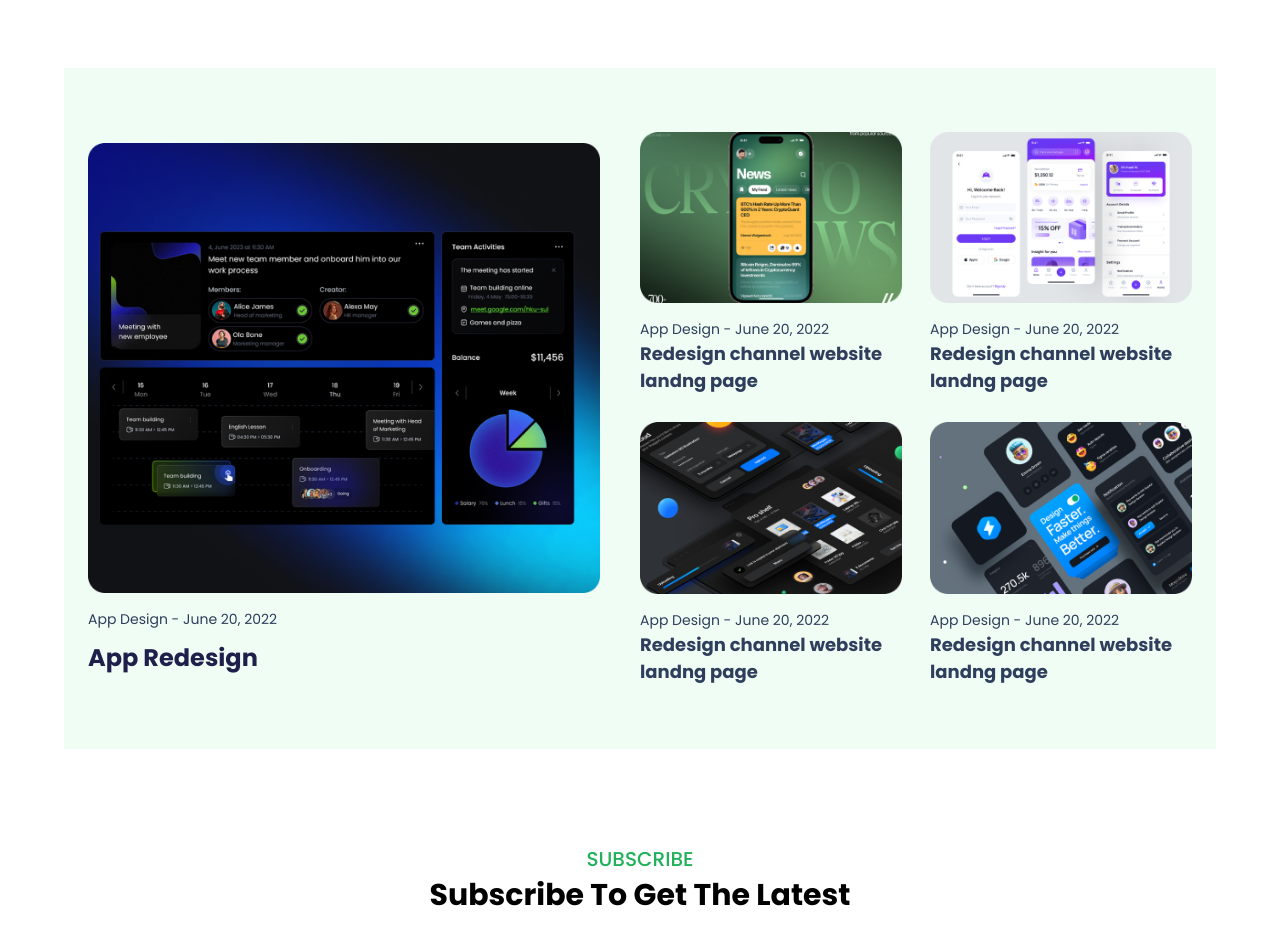
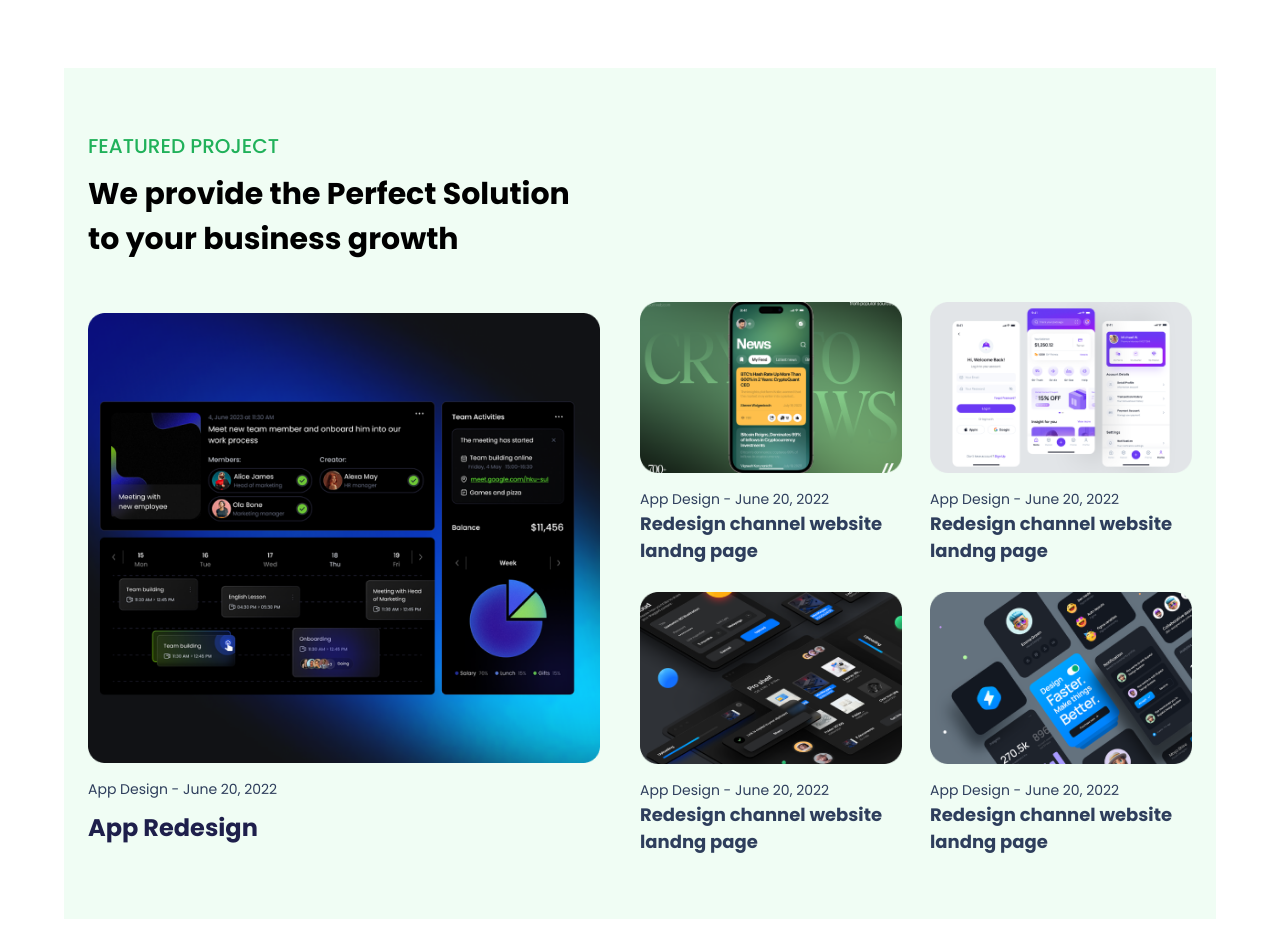
Before and after one commit to RashedAkash/design-agency, a Next.js app: page / in a window 1280 px wide. Shown: the part 1900-2825 px from the top of the page. Built offline with nearby package versions, Linux system fonts and the light colour scheme.

Commit message:
feataure title added

```diff
--- a/src/components/Feature.jsx
+++ b/src/components/Feature.jsx
@@ -1,5 +1,6 @@
 import Image from 'next/image';
 import { featureData } from '../../public/FeatureData';import FeatureCard from './FeatureCard';
+import SectionTitle from './SectionTitle';
 
 
 const Feature = () => {
@@ -7,6 +8,10 @@ const Feature = () => {
     <div className="">
       <header className="bg-[#F0FDF4] ">
         <div className="container px-6 py-16 mx-auto">
+          <SectionTitle
+            text=" We provide the Perfect Solution to your business growth"
+            title="Featured Project"
+          />
           <div className="items-center lg:flex">
             <div className="w-full lg:w-1/2">
               <div className="lg:max-w-lg">
```
